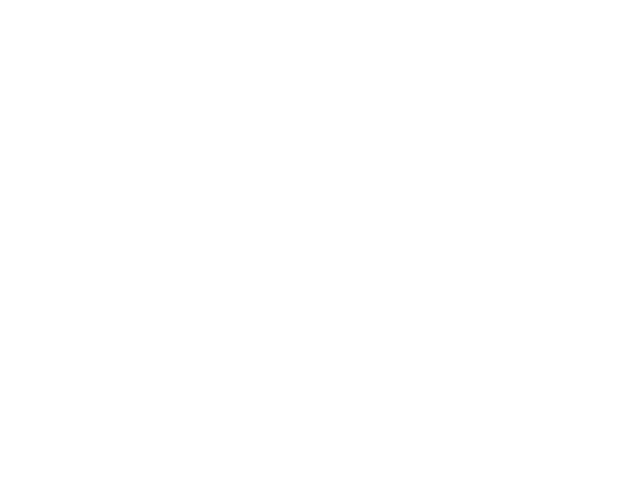
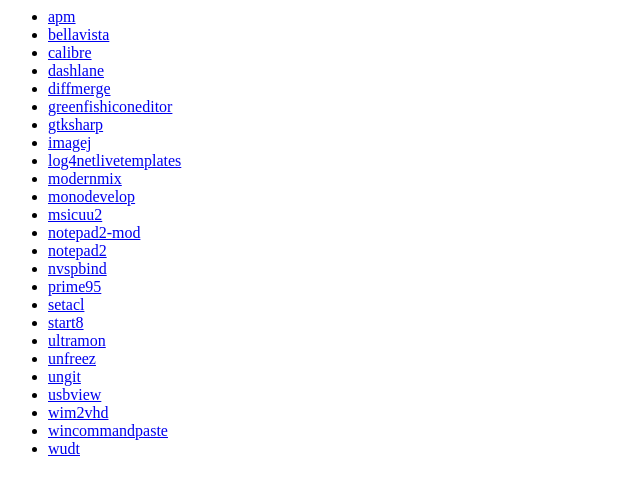
Before and after one commit to AnthonyMastrean/chocolateypackages, a plain HTML site: page index.html in a window 1280 px wide. Shown: the whole page, without its empty margins (0-640 px from the left). Drawn offline with Linux system fonts and the light colour scheme.

Commit message:
It's a static directory list for now, maybe use Jekyll?

```diff
--- a/index.html
+++ b/index.html
@@ -1,6 +1,32 @@
 <html>
   <head/>
   <body>
-    <ul class="icons" />
+    <ul class="icons">
+      <li><a href="/icons/apm.ico">apm</a></li>
+      <li><a href="/icons/bellavista.png">bellavista</a></li>
+      <li><a href="/icons/calibre.ico">calibre</a></li>
+      <li><a href="/icons/dashlane.png">dashlane</a></li>
+      <li><a href="/icons/diffmerge.png">diffmerge</a></li>
+      <li><a href="/icons/greenfishiconeditor.png">greenfishiconeditor</a></li>
+      <li><a href="/icons/gtksharp.png">gtksharp</a></li>
+      <li><a href="/icons/imagej.png">imagej</a></li>
+      <li><a href="/icons/log4netlivetemplates.png">log4netlivetemplates</a></li>
+      <li><a href="/icons/modernmix.png">modernmix</a></li>
+      <li><a href="/icons/monodevelop.png">monodevelop</a></li>
+      <li><a href="/icons/msicuu2.ico">msicuu2</a></li>
+      <li><a href="/icons/notepad2-mod.png">notepad2-mod</a></li>
+      <li><a href="/icons/notepad2.png">notepad2</a></li>
+      <li><a href="/icons/nvspbind.png">nvspbind</a></li>
+      <li><a href="/icons/prime95.ico">prime95</a></li>
+      <li><a href="/icons/setacl.ico">setacl</a></li>
+      <li><a href="/icons/start8.png">start8</a></li>
+      <li><a href="/icons/ultramon.ico">ultramon</a></li>
+      <li><a href="/icons/unfreez.ico">unfreez</a></li>
+      <li><a href="/icons/ungit.png">ungit</a></li>
+      <li><a href="/icons/usbview.ico">usbview</a></li>
+      <li><a href="/icons/wim2vhd.png">wim2vhd</a></li>
+      <li><a href="/icons/wincommandpaste.ico">wincommandpaste</a></li>
+      <li><a href="/icons/wudt.ico">wudt</a></li>
+    </ul>
   </body>
 </html>
```
